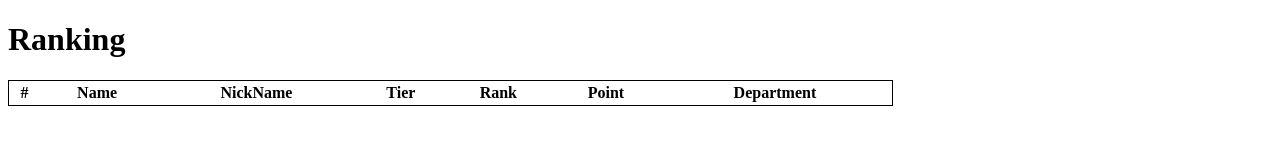
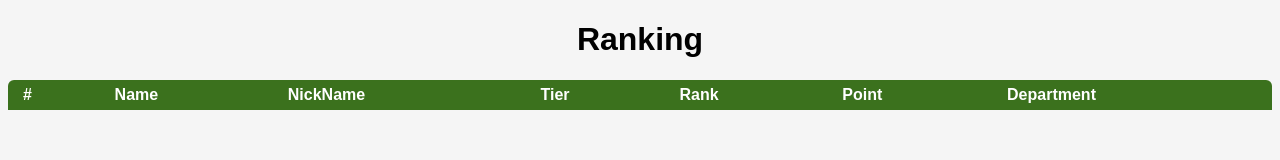
Before and after one commit to kjs990114/skku.gg, a website: page public/ranking.html in a window 1280 px wide. Drawn offline with nearby package versions, Linux system fonts and the light colour scheme; no server answers.

Commit message:
ranking CSS ver 1.0

```diff
--- /dev/null
+++ b/public/css/ranking.css
@@ -0,0 +1,41 @@
+body {
+    background-color: #f5f5f5;
+    font-family: "Nanum Gothic", sans-serif;
+    text-align: center;
+  }
+  table {
+    border-collapse: separate;
+    border-spacing: 0;
+    width: 100%;
+  }
+  th,
+td {
+  padding: 6px 15px;
+}
+th {
+  background: #3b711d;
+  color: #fff;
+  text-align: left;
+}
+tr:first-child th:first-child {
+  border-top-left-radius: 6px;
+}
+tr:first-child th:last-child {
+  border-top-right-radius: 6px;
+}
+td {
+  border-right: 1px solid #c6c9cc;
+  border-bottom: 1px solid #c6c9cc;
+}
+td:first-child {
+  border-left: 1px solid #c6c9cc;
+}
+tr:nth-child(even) td {
+  background: #eaeaed;
+}
+tr:last-child td:first-child {
+  border-bottom-left-radius: 6px;
+}
+tr:last-child td:last-child {
+  border-bottom-right-radius: 6px;
+}
--- a/public/ranking.html
+++ b/public/ranking.html
@@ -4,11 +4,12 @@
     <meta charset="UTF-8">
     <meta http-equiv="X-UA-Compatible" content="IE=edge">
     <meta name="viewport" content="width=device-width, initial-scale=1.0">
+    <link rel="stylesheet" href="./css/ranking.css">
     <title>Ranking</title>
 </head>
 <body>
     <h1>Ranking</h1>
-    <table style = "border:1px black solid; width: 70%; text-align: center;" >
+    <table >
         <thead>
             <tr>
                 <th>#</th>
```
